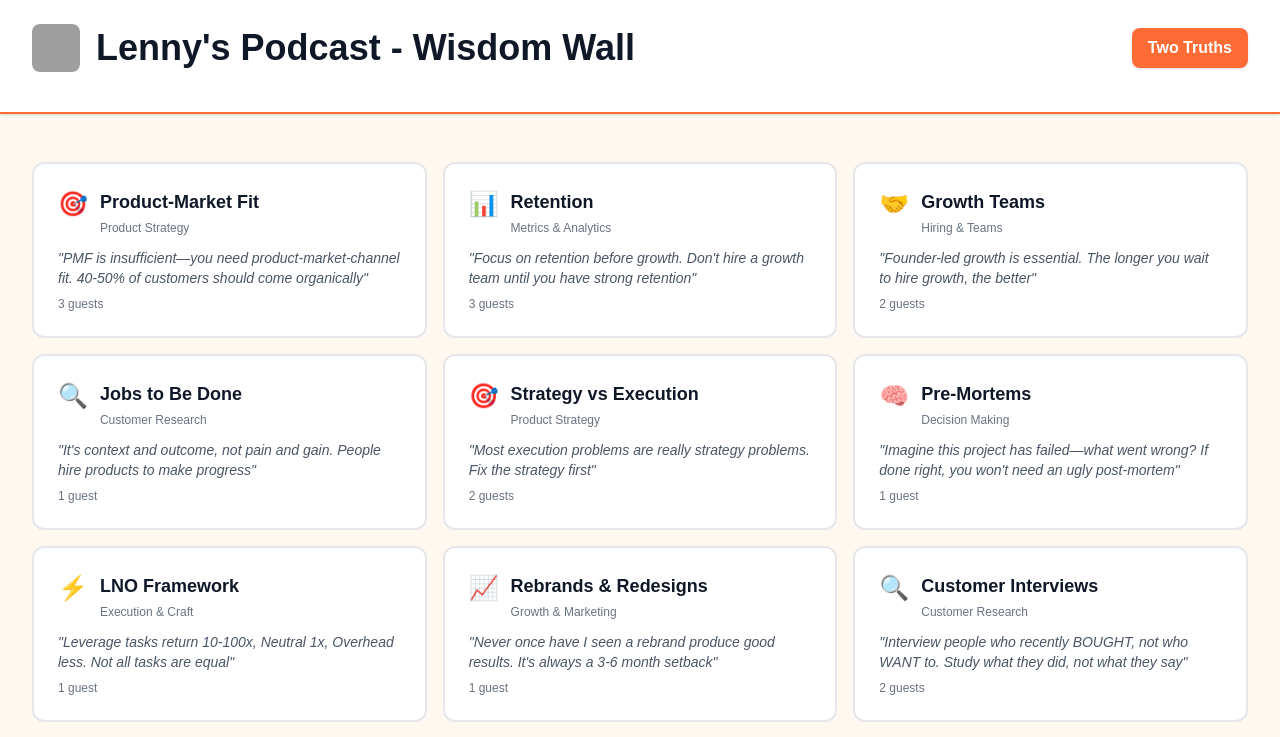
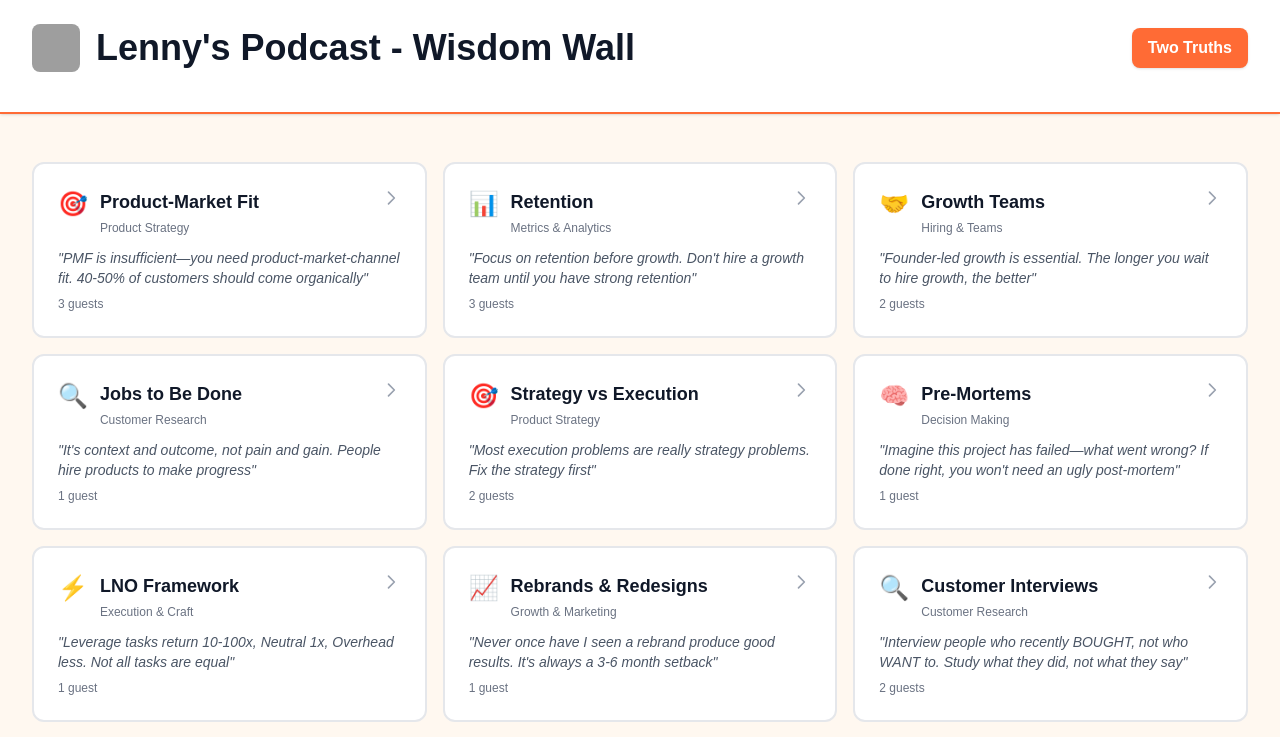
Before and after one commit to shri816/lennys-wisdom-wall, a Next.js app: page / in a window 1280 px wide. Shown: the top 737 px of the page. Built offline with nearby package versions, Linux system fonts and the light colour scheme; grey boxes are pictures that could not be loaded.

Commit message:
Make concept cards more obviously clickable
- Add chevron arrow icon in top right corner
- Add 'Click to explore →' hint text on hover
- Add subtle lift animation on hover
- Enhanced visual feedback for better UX
- Cards now clearly signal they are interactive

```diff
--- a/app/page.tsx
+++ b/app/page.tsx
@@ -64,7 +64,7 @@
               <button
                 key={concept.id}
                 onClick={() => setSelectedConcept(concept)}
-                className="bg-white hover:shadow-xl border-2 border-gray-200 hover:border-gray-400 rounded-xl p-6 text-left transition-all duration-200 group"
+                className="bg-white hover:shadow-xl border-2 border-gray-200 hover:border-gray-400 rounded-xl p-6 text-left transition-all duration-200 group relative cursor-pointer hover:-translate-y-1"
               >
                 <div className="flex items-start gap-3 mb-3">
                   <span className="text-2xl">{category?.icon}</span>
@@ -76,6 +76,14 @@
                       {category?.name}
                     </p>
                   </div>
+                  <svg
+                    className="w-5 h-5 text-gray-400 group-hover:text-[#FF6B35] transition-colors flex-shrink-0"
+                    fill="none"
+                    stroke="currentColor"
+                    viewBox="0 0 24 24"
+                  >
+                    <path strokeLinecap="round" strokeLinejoin="round" strokeWidth={2} d="M9 5l7 7-7 7" />
+                  </svg>
                 </div>
                 <p className="text-gray-600 text-sm italic line-clamp-2">
                   "{concept.quote}"
@@ -83,6 +91,9 @@
                 <p className="text-gray-500 text-xs mt-2">
                   {concept.guests.length} guest{concept.guests.length > 1 ? 's' : ''}
                 </p>
+                <div className="absolute bottom-4 right-4 text-xs text-gray-400 group-hover:text-[#FF6B35] transition-colors opacity-0 group-hover:opacity-100">
+                  Click to explore →
+                </div>
               </button>
             );
           })}
```
